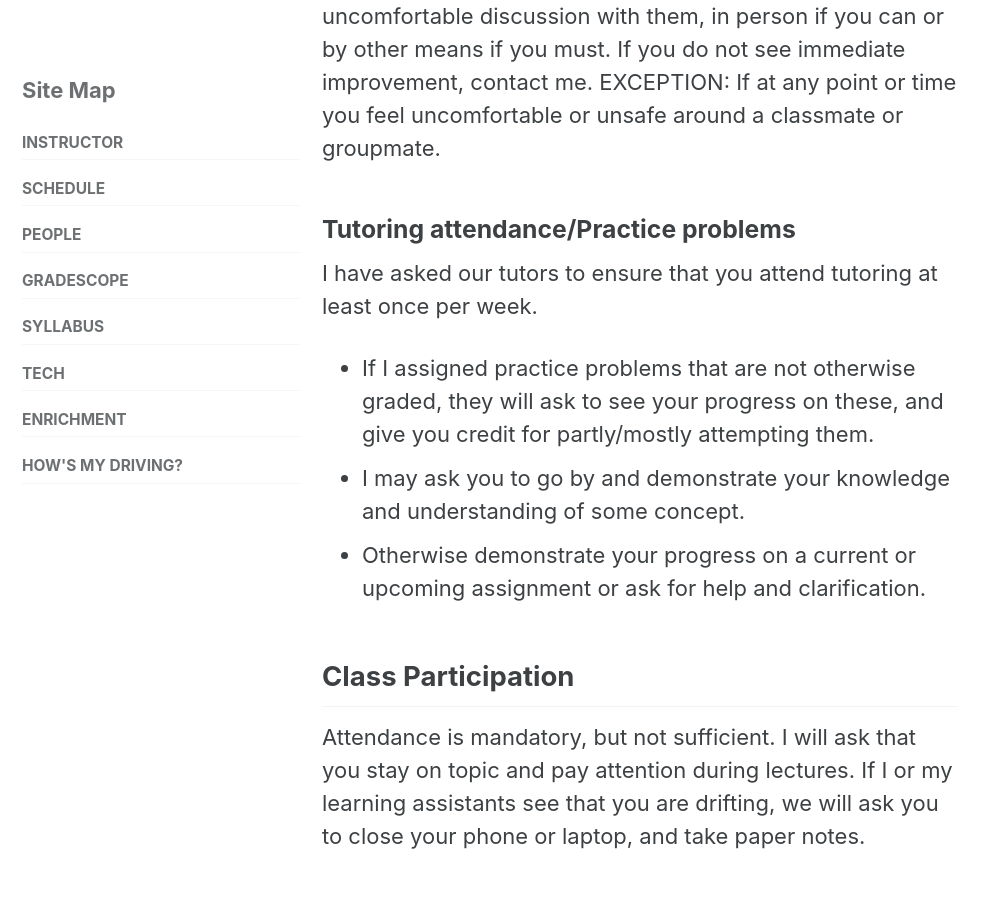
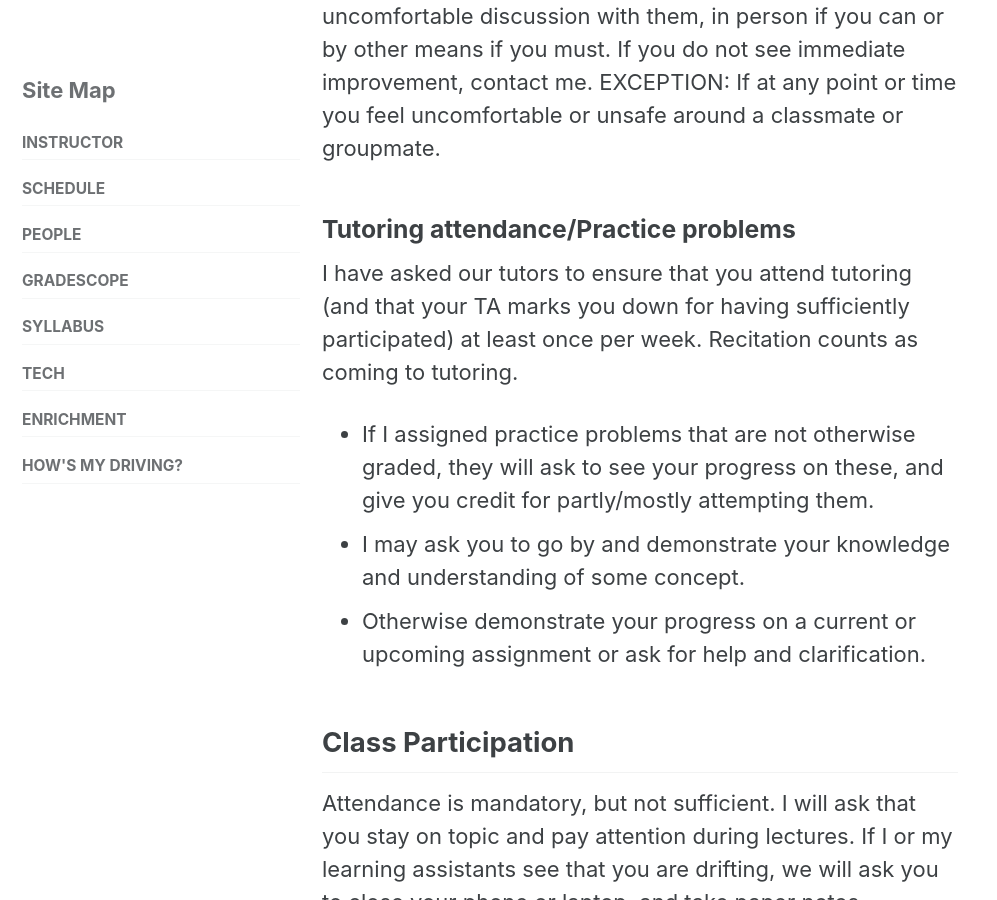
Before and after one commit to jasonhemann/25SP-CS1114, a Jekyll site: the page built from syllabus.md, in a window 1280 px wide and 900 px high, scrolled down 6088 px. Shown: the whole window, without its empty margins (0-997 px from the left). Built offline with Jekyll 4.4.1, drawn with Linux system fonts in a browser that asks for light colours; cached includes are drawn as plain includes.

Commit message:
Small syllabus changes and schedule additions

```diff
--- a/syllabus.md
+++ b/syllabus.md
@@ -146,8 +146,9 @@ groupmate.
 
 ### Tutoring attendance/Practice problems
 
-I have asked our tutors to ensure that you attend tutoring at least
-once per week.
+I have asked our tutors to ensure that you attend tutoring (and that
+your TA marks you down for having sufficiently participated) at least
+once per week. Recitation counts as coming to tutoring.
 
 - If I assigned practice problems that are not otherwise graded, they
 will ask to see your progress on these, and give you credit for
```
Also changed, not shown: _data/schedule.yml (+19 -7 lines).
